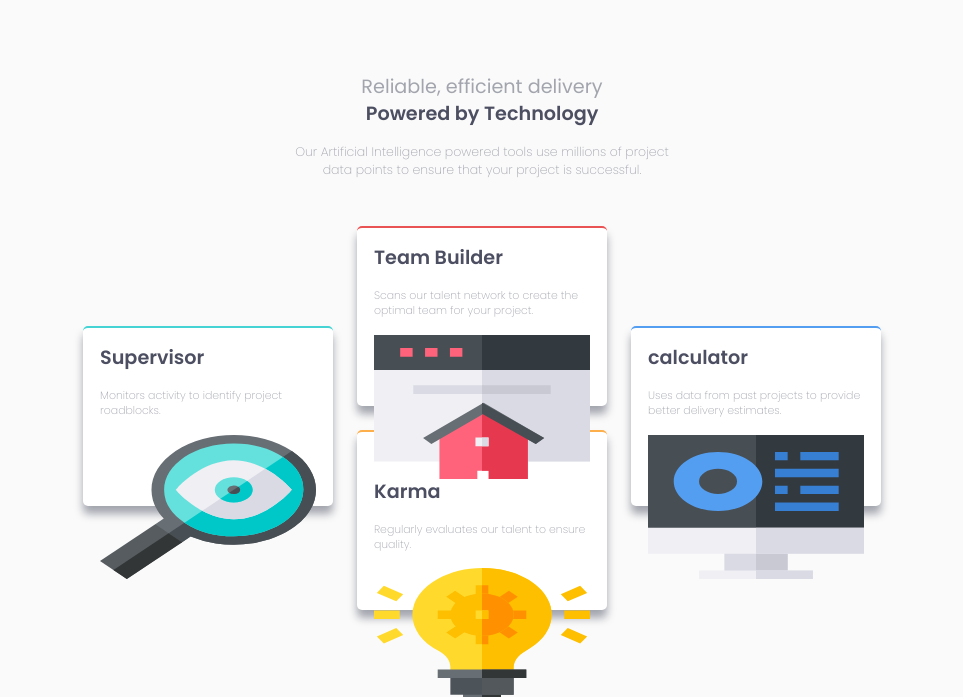
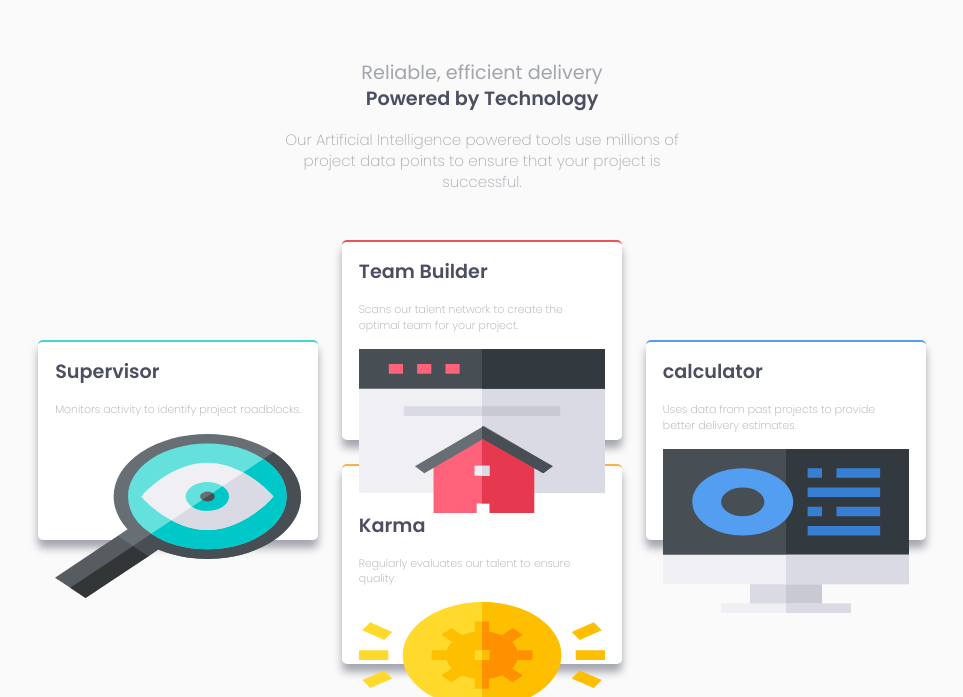
Before and after one commit to ArthurKingDev/four-card-feature-section, a plain HTML site: page index.html in a window 1280 px wide. Shown: the top 697 px of the page, without its empty margins (158-1121 px from the left). Drawn offline with Linux system fonts and the light colour scheme.

Commit message:
Update style.css

```diff
--- a/style.css
+++ b/style.css
@@ -66,15 +66,15 @@ span {
 }
 
 p {
-  font-size: 0.78rem;
+  font-size: 0.94rem;
   font-weight: 200;
   color: var(--grayish-blue);
   padding-block: 1rem;
 }
 
 .supervisor {
-    height: 180px;
-    max-width: 250px;
+    height: 200px;
+    max-width: 280px;
     padding: 17px;
     border-radius: 5px;
     border-top: 2px solid var(--cyan);
@@ -83,8 +83,8 @@ p {
 }
 
 .team-builder {
-  height: 180px;
-  max-width: 250px;
+  height: 200px;
+  max-width: 280px;
   padding: 17px;
   border-radius: 5px;
   border-top: 2px solid var(--red);
@@ -93,8 +93,8 @@ p {
 }
 
 .karma {
-  height: 180px;
-  max-width: 250px;
+  height: 200px;
+  max-width: 280px;
   padding: 17px;
   border-radius: 5px;
   border-top: 2px solid var(--orange);
@@ -103,8 +103,8 @@ p {
 }
 
 .calculator {
-  height: 180px;
-  max-width: 250px;
+  height: 200px;
+  max-width: 280px;
   padding: 17px;
   border-radius: 5px;
   border-top: 2px solid var(--blue);
```
